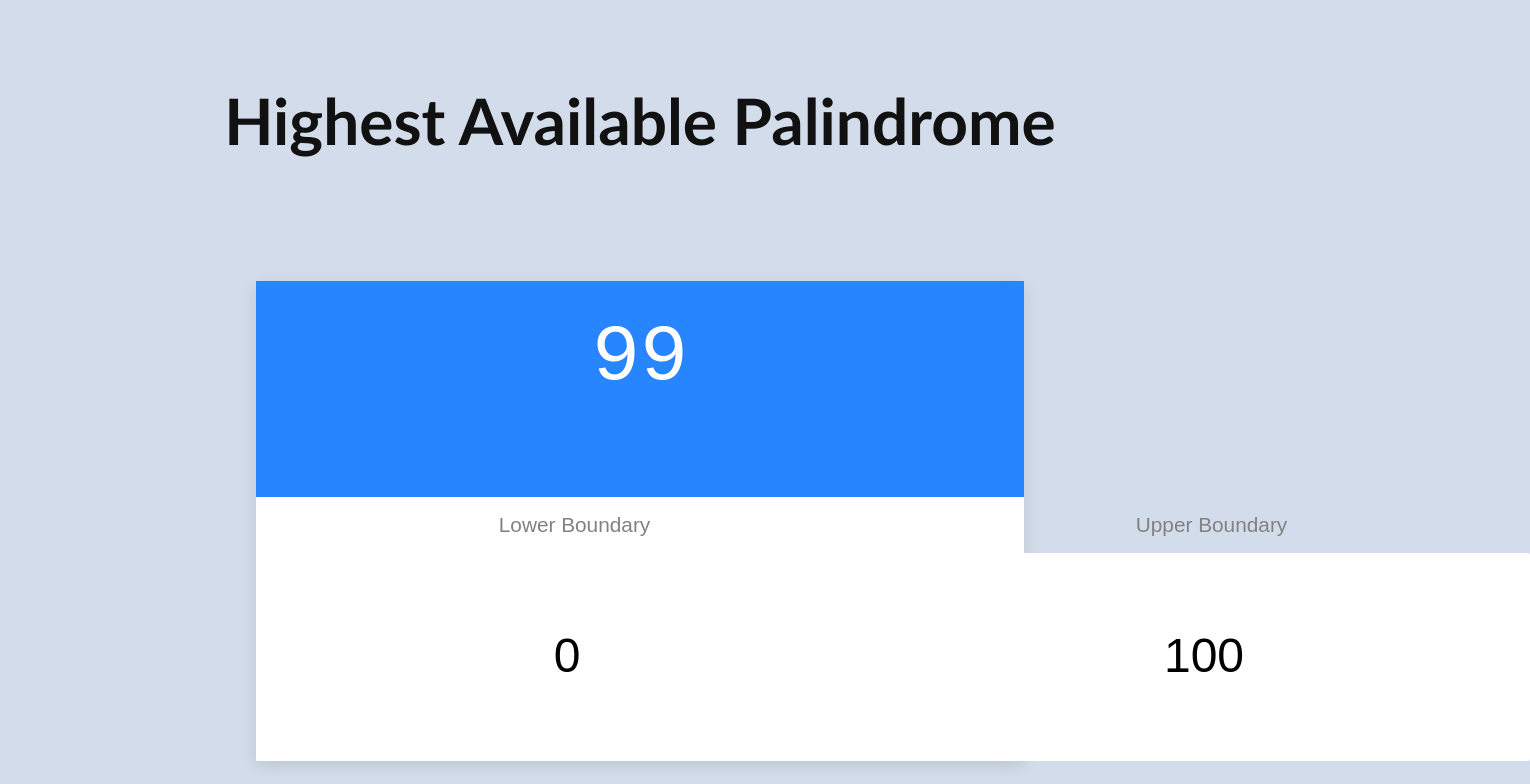
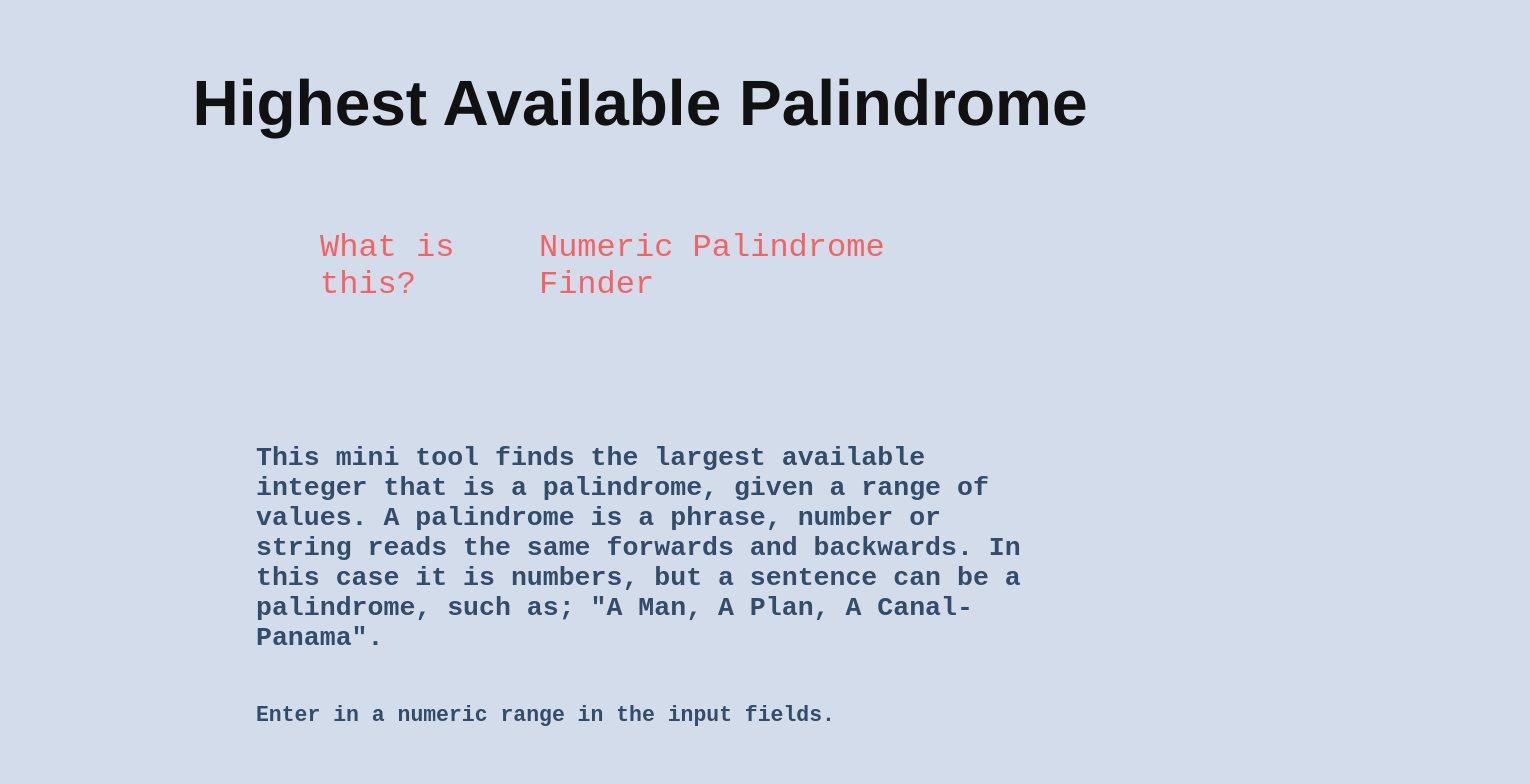
Before and after one commit to markehost/ng-palindrome, an Angular app: page /about in a window 1280 px wide. Shown: the top 784 px of the page, 1530 px wide, since content can reach past the window. Built offline with nearby package versions, Linux system fonts and the light colour scheme.

Commit message:
pulled out palindrome, added routing

```diff
--- a/src/app/app.component.css
+++ b/src/app/app.component.css
@@ -1,110 +1,39 @@
 
-/*START palindrome STYLE*/
-
-.palindrome {
+.app {
     background-color: transparent;
     color: white;
     display: flex;
     align-items: center;
     flex-direction: column;
+    /*justify-content: space-around;*/
     justify-content: space-around;
     height: 100%;
     width: 100%;
 }
-
-.palindrome__title {
+.app__title {
     color: #111;
-    font-family: Gill Sans, sans-serif;
+    font-family: "Helvetica Neue", Helvetica, sans-serif;
     flex: 0 0 auto;
     font-size: 4rem;
 }
-
-.palindrome__card {
-    box-shadow: 0 5px 15px 0 rgba(0,0,0,0.1);
+.app__nav {
     display: flex;
-    flex: 0 0 auto;
-    align-items: center;
-    flex-direction: column;
+    flex-direction: row;
     justify-content: space-around;
-    padding: 0;
-    height: 60%;
-    width: 60%;
+    width: 50%;
 }
 
-.palindrome__result {
-    background-color: #2785FF;
-    font-size: 5rem;
-    align-items: center;
-    display: flex;
-    flex-direction: column;
-    flex: 1 0 auto;
-    /*justify-content: center;*/
-    justify-content: space-around;
-    width: 100%;
+.app__nav-anchor,
+.app__nav-anchor:active,
+.app__nav-anchor:hover,
+.app__nav-anchor:visited {
+    border-bottom: 3px solid transparent;
+    color: #F56262;
+    font-size: 2rem;
+    text-decoration: none;
+    transition: all ease-in-out 0.2s
 }
-
-.palindrome__highest {}
-
-.palindrome__error {
-    font-size: 1.3rem;
-    color: #FB212F;
-    text-shadow: 0 1px 0 rgba(0,0,0,0.1);
-    text-transform: capitalize;
+.app__nav-anchor:hover {
+    color: #F94264;
+    border-bottom: 3px solid #FFF;
 }
-
-.palindrome__inputs {
-    background-color: #FFF;
-    display: flex;
-    flex: 1 1 auto;
-    flex-direction: row;
-    justify-content: space-around;
-    width: 100%;
-}
-
-.palindrome__min,
-.palindrome__max {
-    display: flex;
-    flex-direction: column;
-    flex: 1 0 auto;
-}
-.palindrome__min {}
-.palindrome__max {}
-
-/* #E17760 */
-
-.palindrome__text-input,
-.palindrome__text-input:focus,
-.palindrome__text-input:hover {
-    border: none;
-    border-bottom: 3px solid transparent;
-    /*border: 2px solid #8FA3C8;*/
-    background-color: #FFF;
-    transition: all ease-in-out 0.2s;
-}
-
-.palindrome__label {
-    color: #808283;
-    font-family: Lucida, sans-serif;
-    font-size: 1.3rem;
-    flex: 0 0 auto;
-    margin: 1rem 0;
-    text-align: center;
-}
-
-.palindrome__text-input {
-    border-radius: 2px;
-    /*font-family: Lucidatypewriter, Andale Mono, monospace;*/
-    flex: 1 0 auto;
-    font-size: 3rem;
-    padding: 0.75rem 0.5rem;
-    text-align: center;
-}
-.palindrome__text-input:hover {
-
-}
-.palindrome__text-input:focus {
-    /*background-color: #F6F6F6;*/
-    /*box-shadow: inset 0 0 5px 0 #E17760 ;*/
-    border-bottom: 3px solid #e17760;
-    outline: 0;
-}
--- a/src/app/app.component.html
+++ b/src/app/app.component.html
@@ -1,27 +1,14 @@
-<div class="palindrome">
+<div class="app">
 
-  <h1 class="palindrome__title">
+  <h1 class="app__title">
     {{title}}
   </h1>
 
-  <div class="palindrome__card">
+  <div class="app__nav">
+    <a class="app__nav-anchor" routerLink="/">What is this?</a>
+    <a class="app__nav-anchor" routerLink="/palindrome">Numeric Palindrome Finder</a>
+  </div>
 
+  <router-outlet></router-outlet>
 
-    <div class="palindrome__result">
-      <div class="palindrome__highest">{{ highest }}</div>
-      <div class="palindrome__error">{{ error }}</div>
-    </div>
-
-    <div class="palindrome__inputs">
-      <div class="palindrome__min">
-        <label class="palindrome__label">Lower Boundary </label>
-        <input class="palindrome__text-input" [ngModel]="palindrome.min" placeholder="lower bound" name="min" type="number" (input)="onChangeInput($event)">
-      </div>
-      <div class="palindrome__max">
-        <label class="palindrome__label">Upper Boundary </label>
-        <input class="palindrome__text-input" [ngModel]="palindrome.max" placeholder="upper bound" name="max" type="number" (input)="onChangeInput($event)">
-      </div>
-    </div>
-
-  </div>
 </div>
--- a/src/app/app.component.ts
+++ b/src/app/app.component.ts
@@ -1,10 +1,5 @@
 import { Component, ViewEncapsulation } from '@angular/core';
-// import R from 'ramda';
 
-export class Palindrome {
-  min: string;
-  max: string;
-}
 
 @Component({
   selector: 'app-root',
@@ -14,82 +9,8 @@ export class Palindrome {
 })
 
 export class AppComponent {
-  constructor() {
-    this.highest = this.highestAvailablePalindrome( this.palindrome )
-  }
 
   title = 'Highest Available Palindrome';
-  highest = null;
-  // error = null;
-  error = '';
-  palindrome: Palindrome = {
-    min: '0',
-    max: '100',
-  };
 
-  isNumeric( num: any ) {
-    // https://github.com/markehost/javascript-exercises/blob/solutions/isNumeric/index.js
 
-    return !isNaN( parseFloat(num) ) && isFinite(num)
-  };
-
-  isPalindrome( data: number ) {
-    // function returns boolean value
-    // used solution from my practice repo
-    // https://github.com/markehost/javascript-exercises/tree/solutions/palindrome
-
-    let string = data.toString();
-
-    // REMOVE SPECIAL CHARACTERS - CONVERT TO LOWERCASE
-    let removeCharacter = string.replace(/[^A-Z0-9]/ig, "").toLowerCase();
-
-    // REVERSE THE STRING SO WE CAN COMPARE VALUES
-    let reverseString = removeCharacter.split('').reverse().join('');
-
-    // CHECK IF STRINGS IS SAME FORWARDS AND BACKWARDS
-    return removeCharacter == reverseString;
-  };
-
-  highestAvailablePalindrome( range: { min: string, max: string } ) {
-    // function returns a number based on a range within an object
-
-    let min = parseInt( range.min, 10 );
-    let max = parseInt( range.max, 10 );
-
-    // loop through numeric values from highest first - lowest last
-    for ( let i = max ; i > min; i-- ) {
-      let check = this.isPalindrome( i );
-
-      // if palindrome found - break out of loop
-      if ( check === true ) {
-        this.highest = i;
-        return i;
-        // break;
-      }
-    }
-  };
-
-  onChangeInput( event: any ) {
-    let value = event.target.value;
-
-    if ( this.isNumeric(value) ) {
-      // set local values for input fields
-      this.palindrome[event.target.name] = event.target.value;
-
-      // set the highest available palindrome for given input values
-      this.highest = this.highestAvailablePalindrome( this.palindrome );
-      this.error = '';
-    } else {
-
-      // not numeric -> store error message
-      this.error = 'not a numeric value';
-    }
-
-    // event.target.value
-    if ( this.palindrome.min >= this.palindrome.max ) {
-      this.error = 'lower boundary must be less than upper boundary';
-    }
-
-    // this.highest = this.highestAvailablePalindrome( this.palindrome );
-  };
 }
```
Also changed, not shown: src/app/app.module.ts (+23 -2 lines).
